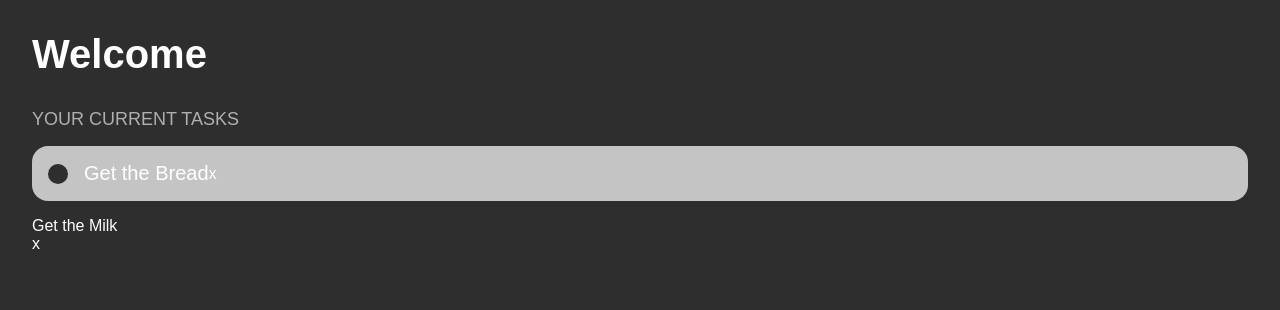
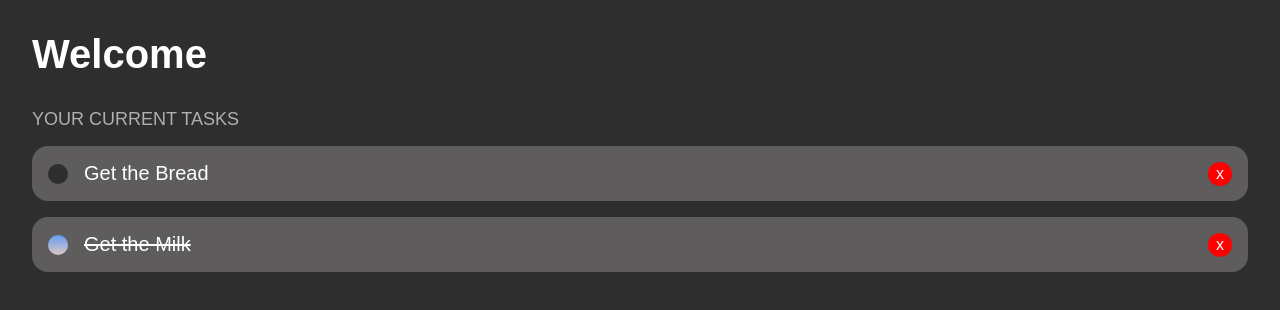
Before and after one commit to ManeeshWije/Tasker, a React (Create React App) app in the folder client/: page / in a window 1280 px wide. Shown: the top 310 px of the page. Built offline with nearby package versions, Linux system fonts and the light colour scheme; the HTML template or start-up script is replaced by a standard one.

Commit message:
styling done now onto react stuff

```diff
--- a/client/src/App.js
+++ b/client/src/App.js
@@ -9,7 +9,7 @@ function App() {
 					<div className="text">Get the Bread</div>
 					<div className="delete">x</div>
 				</div>
-				<div className="todo-complete">
+				<div className="todo is-complete">
 					<div className="checkbox"></div>
 					<div className="text">Get the Milk</div>
 					<div className="delete">x</div>
--- a/client/src/index.css
+++ b/client/src/index.css
@@ -13,11 +13,13 @@ body {
 .App {
 	padding: 32px;
 }
+
 h1 {
 	font-size: 40px;
 	font-weight: 700;
 	margin-bottom: 32px;
 }
+
 h4 {
 	font-size: 18px;
 	color: rgb(177, 174, 174);
@@ -25,9 +27,10 @@ h4 {
 	font-weight: 400;
 	margin-bottom: 16px;
 }
+
 .todo {
 	position: relative;
-	background-color: #c4c4c4;
+	background-color: #5e5c5c;
 	padding: 16px;
 	border-radius: 16px;
 	display: flex;
@@ -38,7 +41,7 @@ h4 {
 }
 
 .todo:hover {
-	opacity: 0.8;
+	opacity: 0.7;
 }
 
 .todo .checkbox {
@@ -50,11 +53,30 @@ h4 {
 	transition: 0.4s;
 }
 
-.todo-complete .checkbox {
+.todo.is-complete .checkbox {
 	background-color: white;
-	background-image: linear-gradient(to bottom, white, black);
+	background-image: linear-gradient(to bottom, rgb(99, 157, 243), rgb(223, 198, 198));
 }
 
 .todo .text {
 	font-size: 20px;
 }
+
+.todo.is-complete .text {
+	text-decoration: line-through;
+}
+
+.todo .delete {
+	position: absolute;
+	top: 50%;
+	right: 16px;
+	transform: translateY(-50%);
+	width: 24px;
+	height: 24px;
+	color: white;
+	background-color: red;
+	border-radius: 50%;
+	display: flex;
+	align-items: center;
+	justify-content: center;
+}
```
